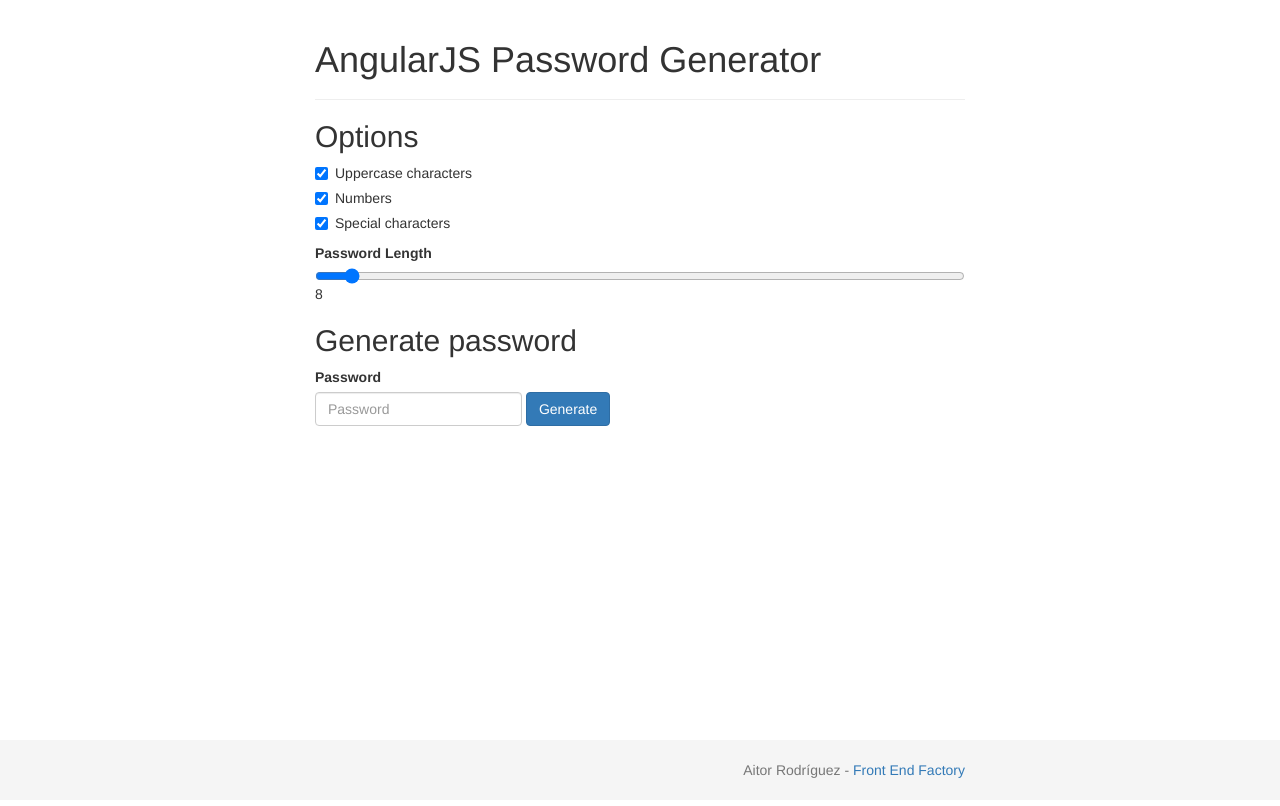
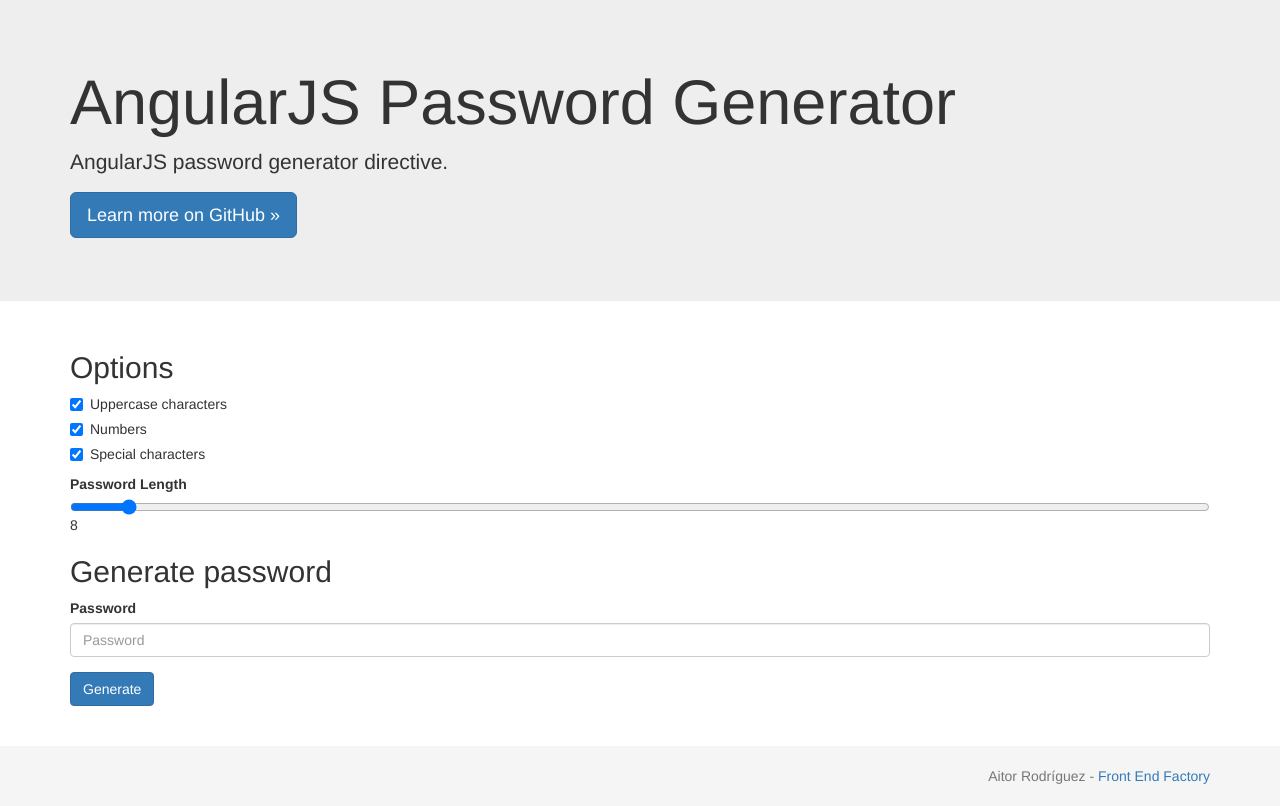
Before and after one commit to AitorRodriguez990/ng-password-generator, a website: page example/exampleView.html in a window 1280 px wide. Drawn offline with nearby package versions, Linux system fonts and the light colour scheme.

Commit message:
Improving demo page

```diff
--- a/css/style.css
+++ b/css/style.css
@@ -5,10 +5,8 @@
 body {
     margin-bottom: 60px;
 }
-.container {
-    width: auto;
-    max-width: 680px;
-    padding: 0 15px;
+.container.content {
+    padding-bottom: 40px;
 }
 .container .text-muted {
     margin: 20px 0;
--- a/example/exampleView.html
+++ b/example/exampleView.html
@@ -12,14 +12,22 @@
         <title>AngularJS Password Generator</title>
     </head>
     <body data-ng-controller="passwordGeneratorController">
-        <div class="container">
-            <!-- HEADER -->
-            <div class="page-header">
+        <!-- HEADER -->
+        <div class="jumbotron">
+            <div class="container">
                 <h1>AngularJS Password Generator</h1>
+                <p>
+                    AngularJS password generator directive.
+                </p>
+                <p>
+                    <a class="btn btn-primary btn-lg" href="https://github.com/AitorRodriguez990/ng-password-generator" role="button">Learn more on GitHub »</a>
+                </p>
             </div>
-
-            <!-- CONTENT -->
+        </div>
+        <!-- CONTENT -->
+        <div class="container content">
             <form role="form">
+                <!-- Options -->
                 <h2>Options</h2>
                 <div class="checkbox">
                     <label>
@@ -41,14 +49,13 @@
                     <input type="range" min="6" max="50" step="1" value="8" data-ng-model="options.passwordLength">{{options.passwordLength}}
                 </div>
 
+                <!-- Password generator -->
                 <h2>Generate password</h2>
                 <div class="form-group">
                     <label for="password">Password</label>
-                    <div class="form-inline">
-                        <input type="text" name="password" id="password" class="form-control" placeholder="Password" ng-model="passwordField">
-                        <password-generator field="passwordField" password-length="options.passwordLength" uppercase="options.uppercase" numbers="options.numbers" specials="options.specials"></password-generator>
-                    </div>
+                    <input type="text" name="password" id="password" class="form-control" placeholder="Password" ng-model="passwordField">
                 </div>
+                <password-generator field="passwordField" password-length="options.passwordLength" uppercase="options.uppercase" numbers="options.numbers" specials="options.specials"></password-generator>
             </form>
         </div>
 
```
